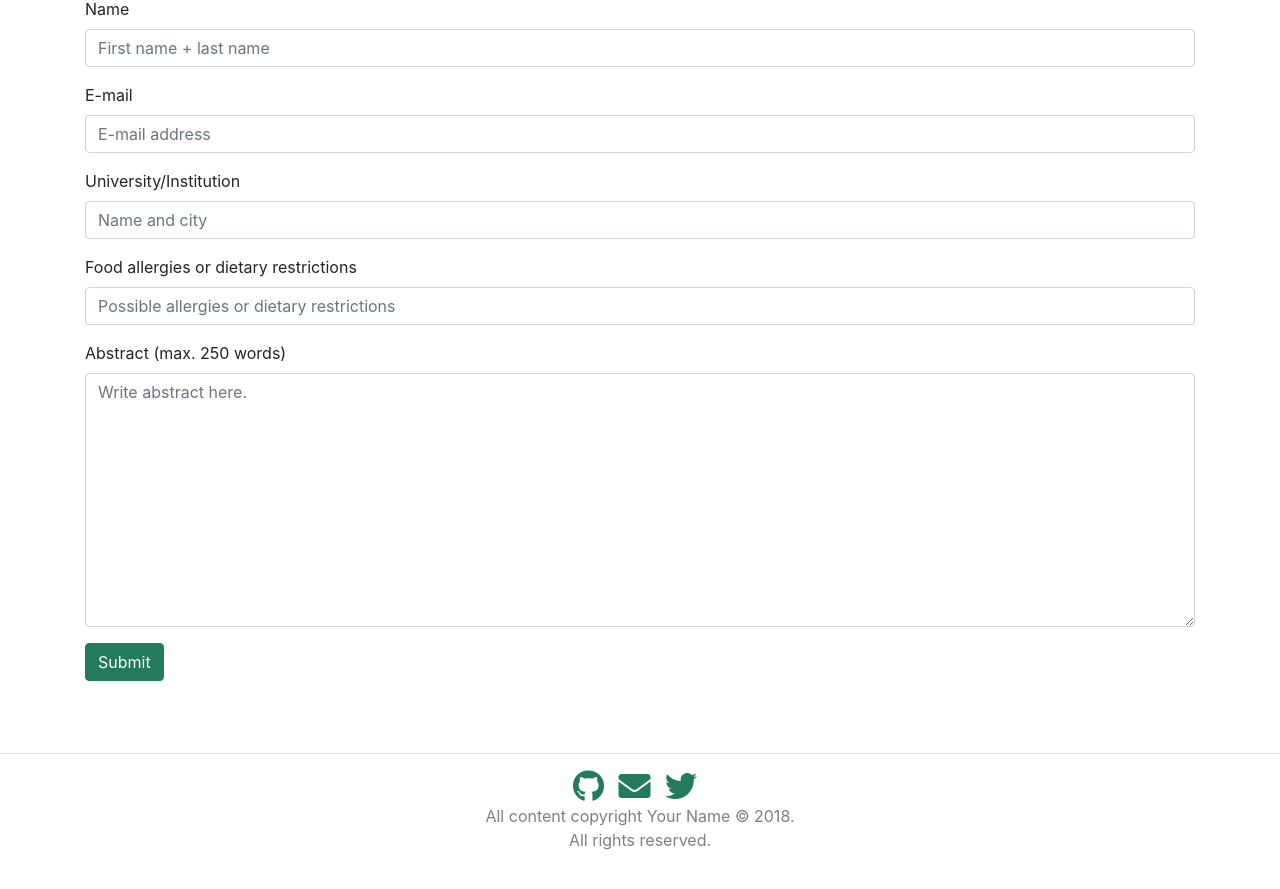
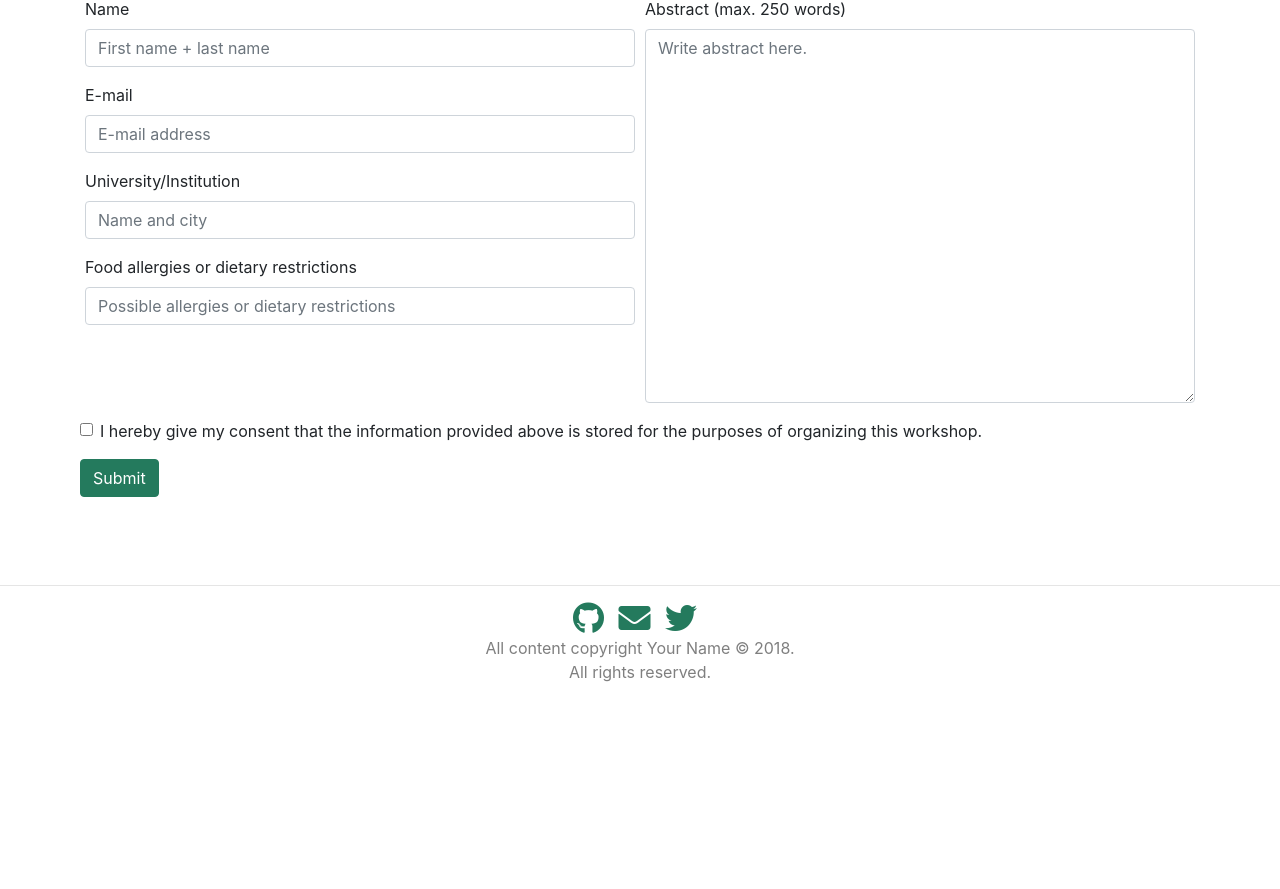
Before and after one commit to mbmworkshop/mbm, a Jekyll site: the page built from index.html, in a window 1280 px wide and 900 px high, scrolled down 1895 px. Shown: the top 889 px of the window. Built offline with Jekyll 4.4.1, drawn with Linux system fonts in a browser that asks for light colours; nearby versions of some CDN libraries; after the commit the page ends 2627 px from its top, so only the background shows below that.

Commit message:
Updates to the form

```diff
--- a/_includes/footer.html
+++ b/_includes/footer.html
@@ -43,7 +43,9 @@ $(document).ready(function () {
         data: $form.serializeArray()
       })
       .done(function() {
-        alert("Success!");
+        $('#submit-form').attr("disabled", true);
+        $('#reg-output').text("Registration successfully submitted");
+        $('#reg-output').addClass("text-success")
       })
       .fail(function(jqXHR, textStatus, errorThrown) {
         alert("Error: " + textStatus);
--- a/_includes/registration.html
+++ b/_includes/registration.html
@@ -2,6 +2,8 @@
   <div class="col">
     <h1 id="registration">Registration</h1>
     <form id="reg-form">
+      <div class="form-row">
+        <div class="col-md-6">
           <div class="form-group">
             <label for="regInputName">Name</label>
             <input type="text" class="form-control" name="regInputName" placeholder="First name + last name">
@@ -18,11 +20,26 @@
             <label for="regInputAllergies">Food allergies or dietary restrictions</label>
             <input type="text" class="form-control" name="regInputAllergies" placeholder="Possible allergies or dietary restrictions">
           </div>
+        </div>
+        <div class="col-md-6">
           <div class="form-group">
             <label for="regInputAbstract">Abstract (max. 250 words)</label>
-        <textarea class="form-control" name="regInputAbstract" rows="10" placeholder="Write abstract here."></textarea>
+            <textarea class="form-control" name="regInputAbstract" rows="15" placeholder="Write abstract here."></textarea>
+          </div>
+        </div>
+        <div class="form-row">
+          <div class="col">
+            <div class="form-group">
+              <div class="form-check">
+                <input type="checkbox" class="form-check-input" name="regInputGPDR">
+                <label class="form-check-label" for="regInputGPDR">I hereby give my consent that the information provided above is stored for the purposes of organizing this workshop.</label>
+              </div>
             </div>
             <button type="submit" class="btn btn-primary mb-2" id="submit-form">Submit</button>
+            <p id="reg-output"></p>
+          </div>
+        </div>
+      </div>
     </form>
   </div>
 </div>
```
Lines whose indentation alone changed are shown as unchanged.
